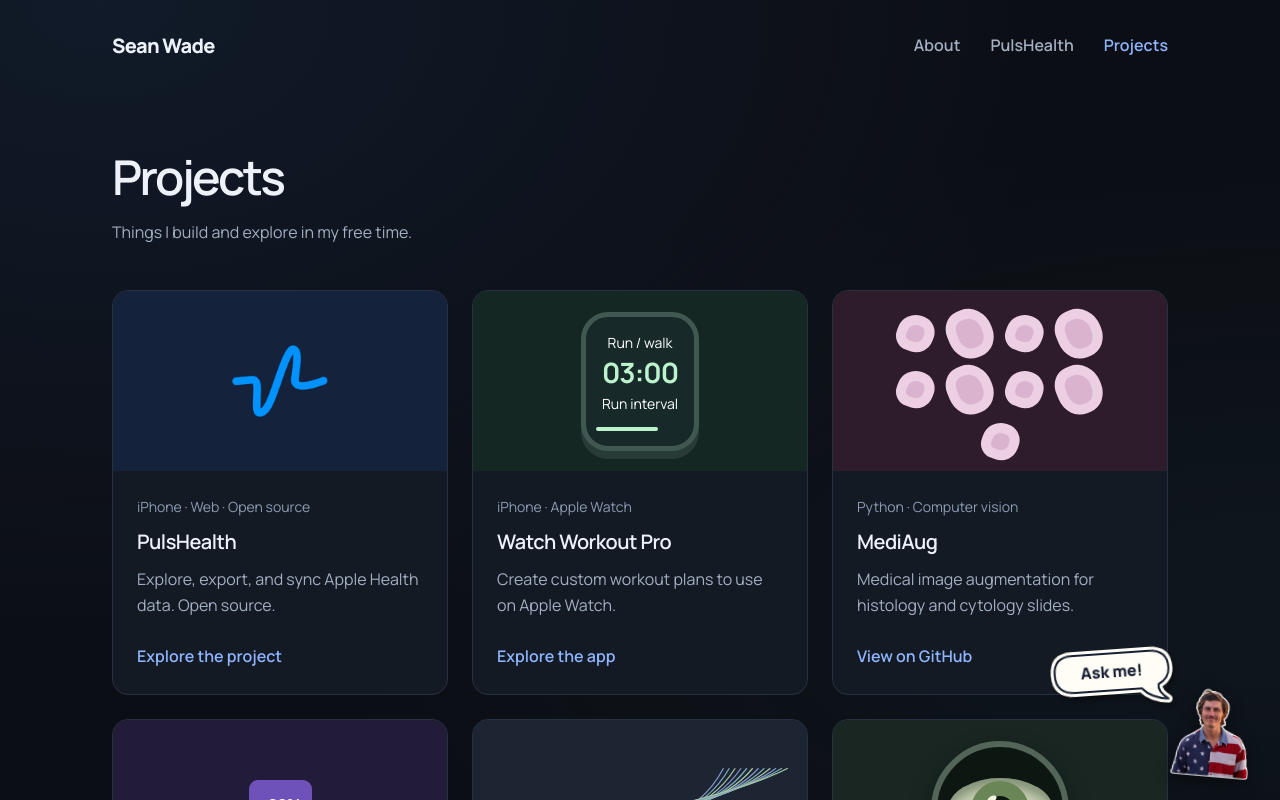
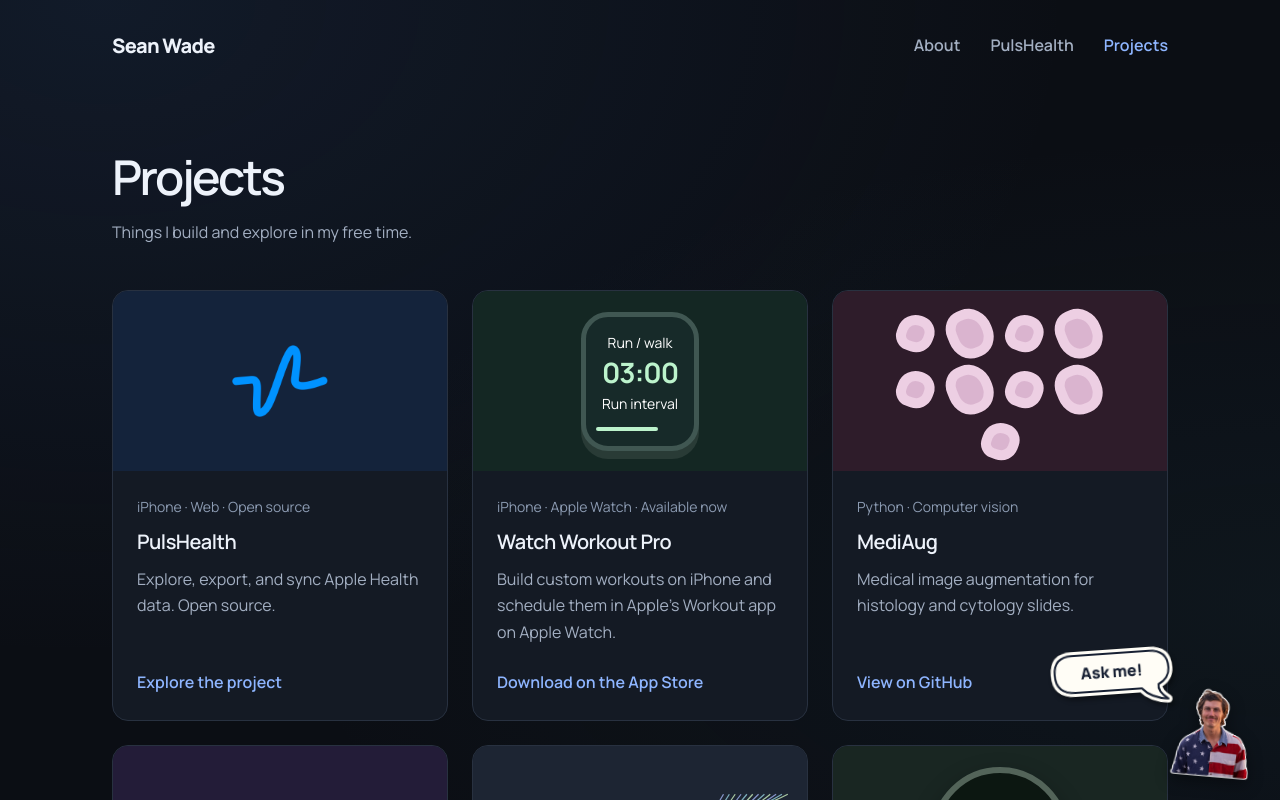
Before and after one commit to smwade/seanwade, a Next.js app: page /projects in a window 1280 px wide. Shown: the top 800 px of the page. Built offline with nearby package versions, Linux system fonts and the light colour scheme; no server answers.

Commit message:
site: Link launched Watch Workout Pro on the App Store (#5)
Signed-off-by: Sean Wade <12020278+smwade@users.noreply.github.com>
Co-authored-by: Sean Wade <12020278+smwade@users.noreply.github.com>

```diff
--- a/src/components/ProjectLibrary.tsx
+++ b/src/components/ProjectLibrary.tsx
@@ -14,11 +14,11 @@ const projects = [
   {
     title: "Watch Workout Pro",
     category: "Apps",
-    description: "Create custom workout plans to use on Apple Watch.",
-    href: "https://pulshealth.com/watch-workout-pro/",
+    description: "Build custom workouts on iPhone and schedule them in Apple’s Workout app on Apple Watch.",
+    href: "https://apps.apple.com/us/app/watch-workout-pro/id6822902745",
     type: "watch",
-    detail: "iPhone · Apple Watch",
-    action: "Explore the app",
+    detail: "iPhone · Apple Watch · Available now",
+    action: "Download on the App Store",
   },
   {
     title: "MediAug",
```
Also changed, not shown: public/llms.txt, 1 other file (tests, documents, lock files or other folders).
